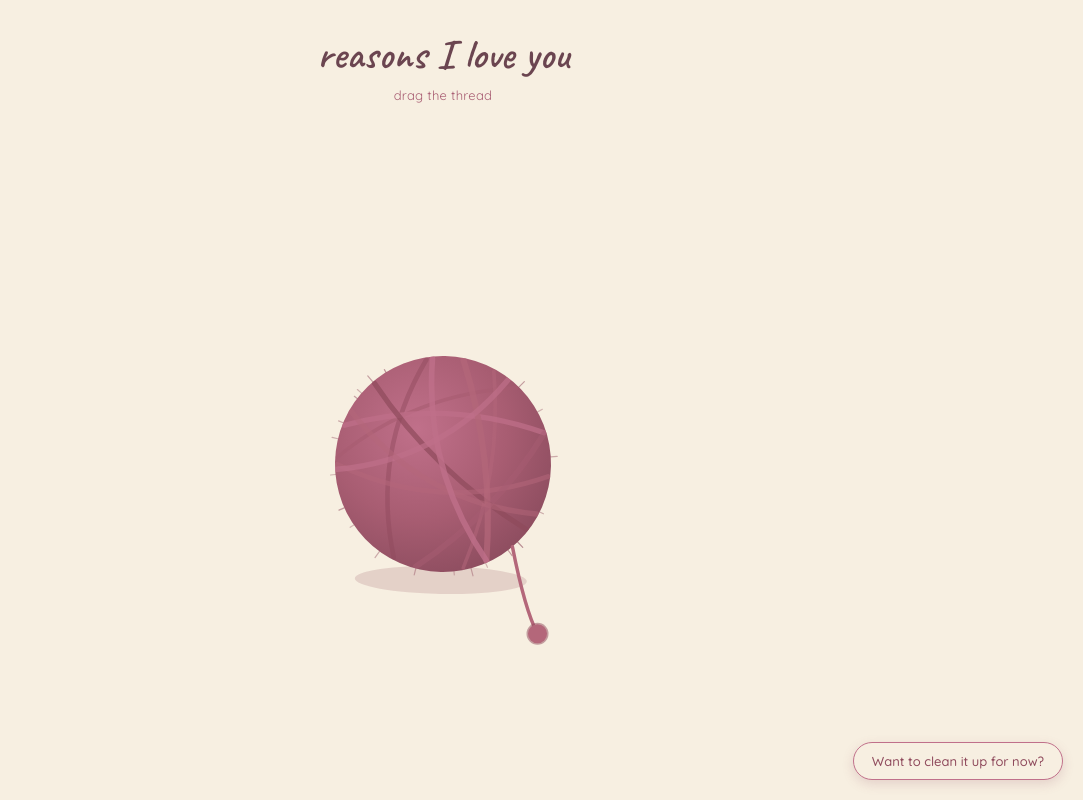
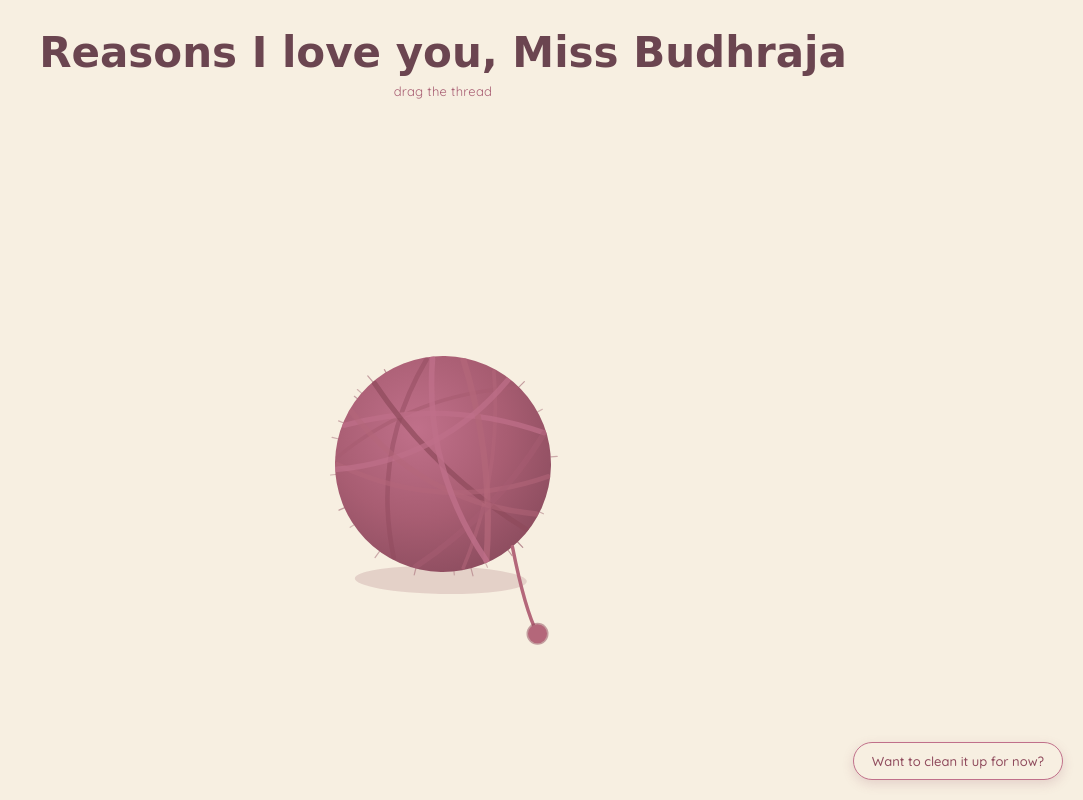
Before and after one commit to unofficialrehandhaka/reasons-to-love, a plain HTML site: page index.html in a window 1280 px wide. Shown: the whole page, without its empty margins (197-1280 px from the left). Drawn offline with Linux system fonts and the light colour scheme.

Commit message:
Update index.html

```diff
--- a/index.html
+++ b/index.html
@@ -6,13 +6,13 @@
 <title>Reasons I love you</title>
 <link rel="preconnect" href="https://fonts.googleapis.com">
 <link rel="preconnect" href="https://fonts.gstatic.com" crossorigin>
-<link href="https://fonts.googleapis.com/css2?family=Caveat:wght@500;600;700&family=Quicksand:wght@400;500;600&display=swap" rel="stylesheet">
+<link href="https://fonts.googleapis.com/css2?family=Playfair+Display:wght@500;600;700&family=Lora:ital,wght@0,500;0,600;1,500;1,600&family=Quicksand:wght@400;500;600&display=swap" rel="stylesheet">
 <link rel="stylesheet" href="style.css">
 </head>
 <body>
 
   <header class="page-header">
-    <h1>reasons I love you</h1>
+    <h1>Reasons I love you, Miss Budhraja</h1>
     <p class="hint">drag the thread</p>
   </header>
 
@@ -31,6 +31,8 @@
         <circle cx="150" cy="150" r="108"/>
       </clipPath>
     </defs>
+
+    <circle id="ballHit" class="drag-handle" r="1" fill="#000" opacity="0" aria-label="Drag the ball to move it"/>
 
     <g id="ballArt">
       <ellipse cx="150" cy="266" rx="86" ry="14" fill="#8F4A5C" opacity="0.18"/>
@@ -75,7 +77,7 @@
     <path id="threadPath" fill="none" stroke="#B4677A" stroke-width="3.5" stroke-linecap="round"/>
     <circle id="thumbKnotBack" r="11" fill="#8F4A5C" opacity="0.5"/>
     <circle id="thumbKnot" r="9.5" fill="#B4677A"/>
-    <circle id="tabHit" r="27" fill="#000" opacity="0" aria-label="Drag the thread to reveal a reason"/>
+    <circle id="tabHit" class="drag-handle" r="27" fill="#000" opacity="0" aria-label="Drag the thread to reveal a reason"/>
   </svg>
 
   <!-- freely draggable quote cards live here -->
```
